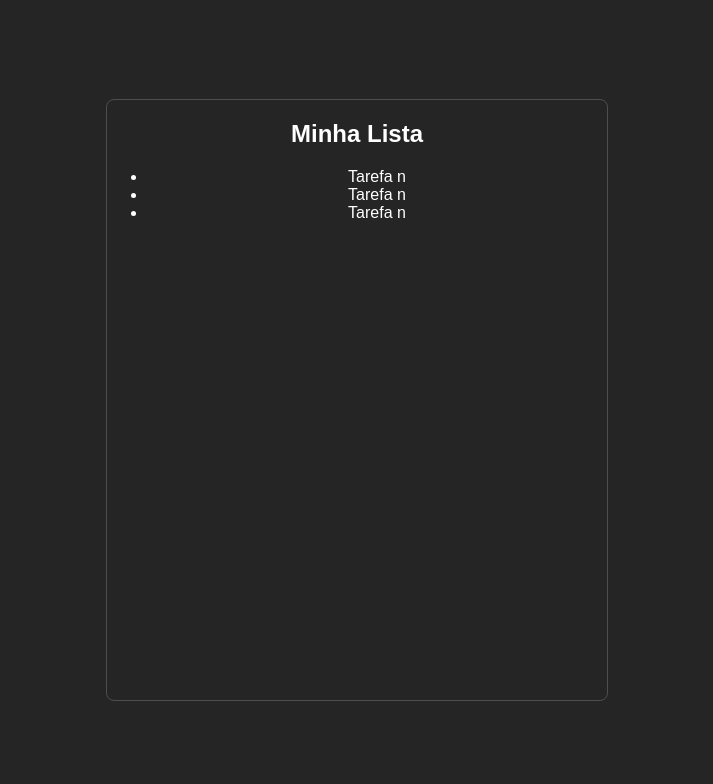
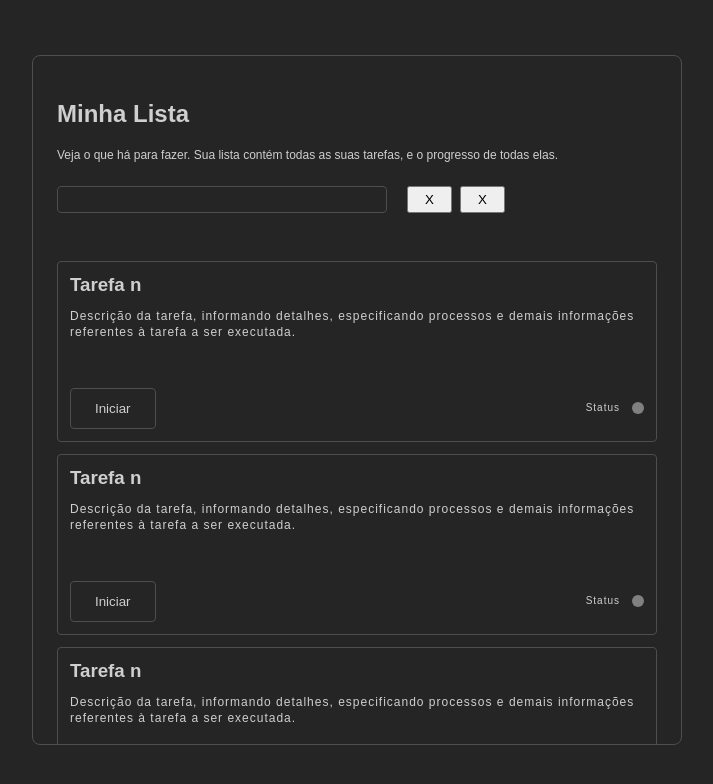
Before and after one commit to JrSEngineer/Todo-List, a React (Vite) app: page / in a window 1280 px wide. Shown: the top 784 px of the page, without its empty margins (283-996 px from the left). Built offline with nearby package versions, Linux system fonts and the light colour scheme.

Commit message:
:art: Scaffolding UI.

```diff
--- a/src/App.css
+++ b/src/App.css
@@ -1,6 +1,6 @@
 .app {
   font-family: Arial, Helvetica, sans-serif;
-  color: #fff;
+  color: #cfcfcf;
   display: flex;
   height: 100vh;
   width: 100vw;
@@ -9,8 +9,127 @@
   text-align: center;
 
   & .todo-list {
-    height: 600px;
-    width: 500px;
+    padding: 24px;
+    overflow: auto;
+
+    & .list-contet{
+      overflow: hidden;
+    }
+
+    & .list-header {
+      display: flex;
+      flex-direction: column;
+      align-items: start;
+      margin-bottom: 48px;
+
+      & .input-section {
+        display: flex;
+        flex-direction: row;
+
+        & .input-actions button {
+          padding: 4px 16px;
+          margin-left: 8px;
+        }
+      }
+
+      & p {
+        text-align: start;
+        font-size: 12px;
+        padding: 0;
+        margin: 0;
+        margin-bottom: 24px;
+      }
+    }
+
+    & .list ul {
+      list-style: none;
+      margin: 0;
+      padding: 0;
+      width: 100%;
+
+      & li {
+        display: flex;
+        flex-direction: column;
+
+        & h3 {
+          margin: 0;
+          padding: 0;
+        }
+
+        & p {
+          font-size: 12px;
+          letter-spacing: 1px;
+          line-height: 16px;
+        }
+
+        & .task-content {
+          flex-direction: column;
+          text-align: start;
+          margin-bottom: 36px;
+        }
+
+        & .task-status {
+          display: flex;
+          justify-content: space-between;
+          align-items: center;
+
+          & button {
+            border: solid 1px #4e4e4e;
+            border-radius: 4px;
+            color: #cfcfcf;
+            padding: 12px 24px;
+            background-color: transparent;
+          }
+
+          & p {
+            font-size: 10px;
+            padding: 0;
+            margin: 0;
+            padding-right: 12px;
+          }
+
+          & .status {
+            display: flex;
+            align-items: center;
+            flex-direction: row;
+            margin: 0;
+            padding: 0;
+          }
+
+          & .status-indicator {
+            margin: 0;
+            padding: 0;
+            display: flex;
+            height: 12px;
+            width: 12px;
+            background-color: grey;
+            border-radius: 50px;
+          }
+        }
+
+        display: flex;
+        border: solid 1px #4e4e4e;
+        border-radius: 4px;
+        margin-top: 12px;
+        padding: 12px;
+      }
+
+    }
+
+    input {
+      outline: none;
+      text-decoration: none;
+      background-color: transparent;
+      border: solid 1px #4e4e4e;
+      border-radius: 4px;
+      width: 324px;
+      margin-right: 12px;
+    }
+
+    height: 80%;
+    width: 35%;
+    min-width: 600px;
+    max-width: 800px;
     border: solid 1px #4e4e4e;
     border-radius: 8px;
     text-align: center;
--- a/src/App.tsx
+++ b/src/App.tsx
@@ -1,15 +1,72 @@
-import './App.css'
+import "./App.css"
 
 function App() {
   return (
-    <main className='app' >
+    <main className="app" >
       <div className="todo-list">
-        <h2>Minha Lista</h2>
-        <ul>
-          <li>Tarefa n</li>
-          <li>Tarefa n</li>
-          <li>Tarefa n</li>
-        </ul>
+        <div className="list-content">
+          <div className="list-header">
+            <h2>Minha Lista</h2>
+            <p> Veja o que há para fazer. Sua lista contém todas as suas tarefas, e o progresso de todas elas.</p>
+            <div className="input-section">
+              <input />
+              <div className="input-actions">
+                <button>X</button>
+                <button>X</button>
+              </div>
+            </div>
+          </div>
+          <div className="list">
+            <ul>
+              <li>
+                <div className="task-content">
+                  <h3>Tarefa n</h3>
+                  <p>
+                    Descrição da tarefa, informando detalhes, especificando processos e demais informações referentes à tarefa a ser executada.
+                  </p>
+                </div>
+                <div className="task-status">
+                  <button>Iniciar</button>
+                  <div className="status">
+                    <p>Status</p>
+                    <div className="status-indicator"></div>
+                  </div>
+
+                </div>
+              </li>
+              <li>
+                <div className="task-content">
+                  <h3>Tarefa n</h3>
+                  <p>
+                    Descrição da tarefa, informando detalhes, especificando processos e demais informações referentes à tarefa a ser executada.
+                  </p>
+                </div>
+                <div className="task-status">
+                  <button>Iniciar</button>
+                  <div className="status">
+                    <p>Status</p>
+                    <div className="status-indicator"></div>
+                  </div>
+                </div>
+              </li>
+              <li>
+                <div className="task-content">
+                  <h3>Tarefa n</h3>
+                  <p>
+                    Descrição da tarefa, informando detalhes, especificando processos e demais informações referentes à tarefa a ser executada.
+                  </p>
+                </div>
+                <div className="task-status">
+                  <button>Iniciar</button>
+                  <div className="status">
+                    <p>Status</p>
+                    <div className="status-indicator"></div>
+                  </div>
+                </div>
+              </li>
+            </ul>
+          </div>
+        </div>
       </div>
     </main>
   )
--- a/src/style.css
+++ b/src/style.css
@@ -3,3 +3,22 @@ body {
     padding: 0;
     background-color: #262525;
 }
+
+
+::-webkit-scrollbar {
+    width: 4px;
+    height: 80%;
+    border-top-right-radius: 8px;
+    border: solid 1px #4e4e4e;
+    border-radius: 4px;
+    margin: 12px;
+}
+
+::-webkit-scrollbar-track {
+    background: #262525;
+}
+
+::-webkit-scrollbar-thumb {
+    background: #3c3c3c;
+    border-radius: 4px;
+}
```
